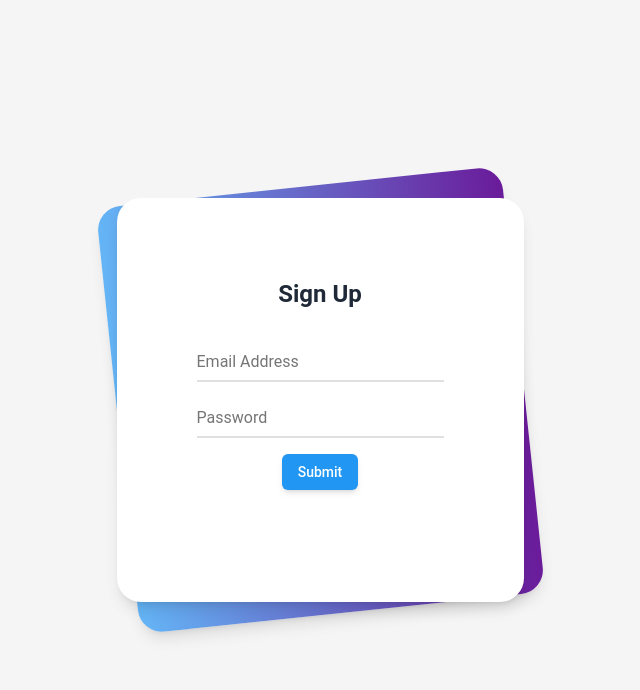
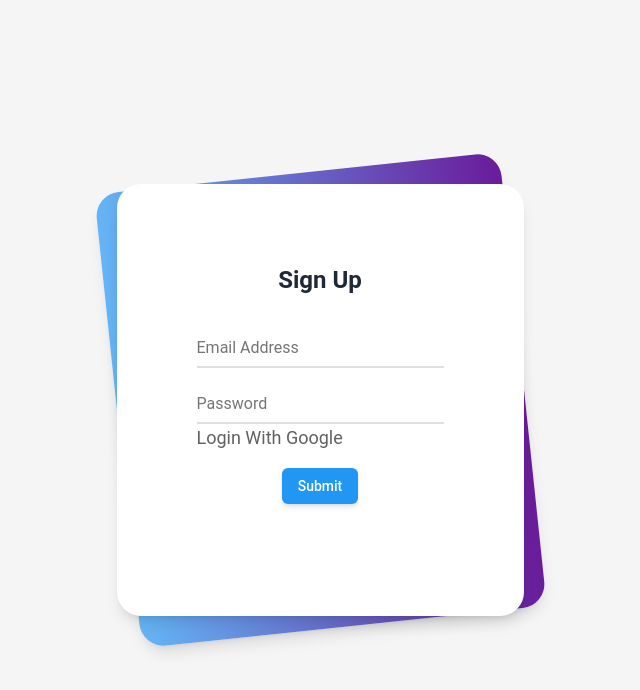
Before and after one commit to PuceFox/OMS, a React (Vite) app in the folder client/: page /login in a window 1280 px wide. Shown: the top 690 px of the page, without its empty margins (320-960 px from the left). Built offline with nearby package versions, Linux system fonts and the light colour scheme.

Commit message:
added google login in client

```diff
--- a/client/src/views/Home.jsx
+++ b/client/src/views/Home.jsx
@@ -1,3 +1,8 @@
+import { useSearchParams } from "react-router-dom";
+
 export default function Home() {
+  const [searchParams] = useSearchParams();
+  console.log(searchParams.code);
+
   return <>Ini Halaman Home</>;
 }
--- a/client/src/views/Login.jsx
+++ b/client/src/views/Login.jsx
@@ -152,6 +152,10 @@ export default function Login(url) {
                       Password
                     </label>
                   </div>
+                  <a href="https://accounts.google.com/o/oauth2/v2/auth?access_type=offline&scope=https%3A%2F%2Fwww.googleapis.com%2Fauth%2Fcalendar&response_type=code&client_id=482313783920-8t9kier8uttcgccbigu5vhnpdtbvqvvt.apps.googleusercontent.com&redirect_uri=http%3A%2F%2Flocalhost%3A5173%2F">
+                    <button>Login With Google</button>
+                  </a>
+
                   <div className="relative flex justify-center">
                     <button className="bg-blue-500 text-white rounded-md px-4 py-2 text-sm font-medium shadow-md hover:bg-purple-800 focus:outline-none focus:ring-2  focus:ring-offset-2 transition ease-in-out duration-150">
                       Submit
```
Also changed, not shown: 2 other files (tests, documents, lock files or other folders).
